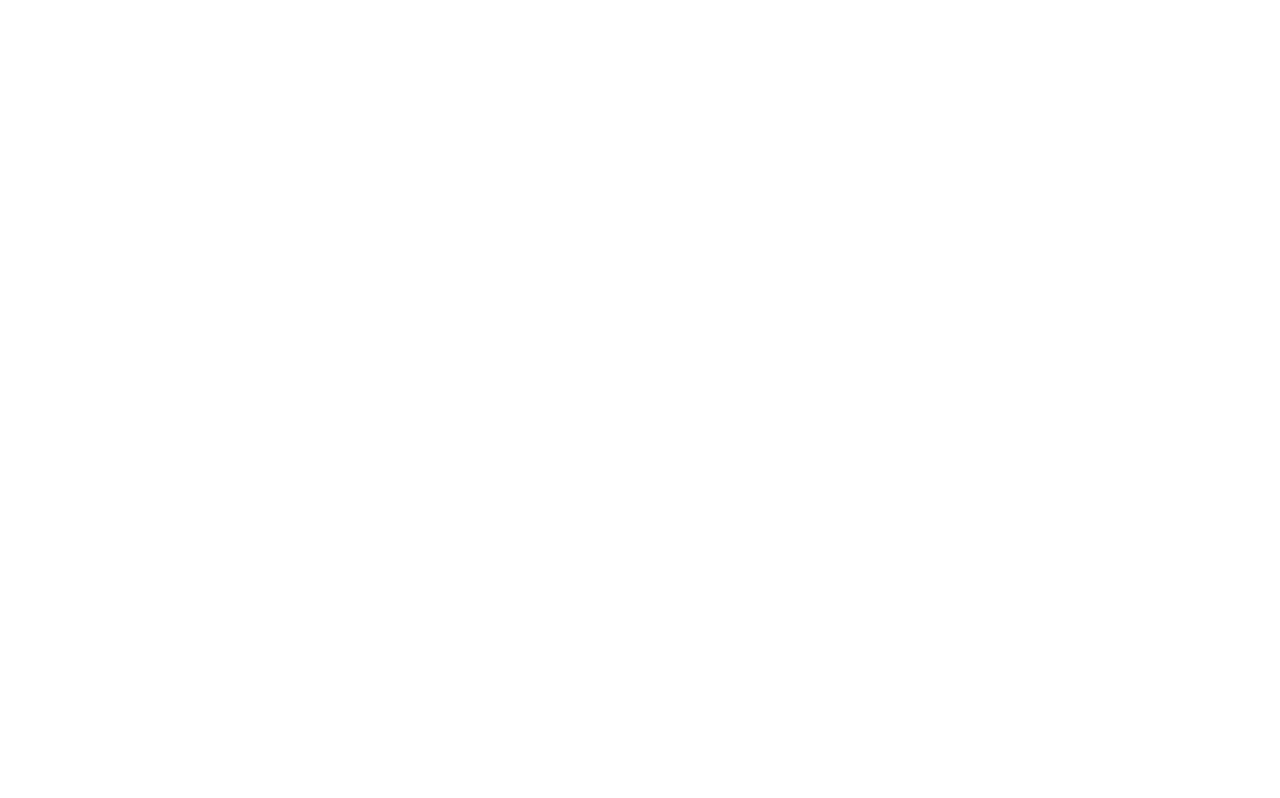
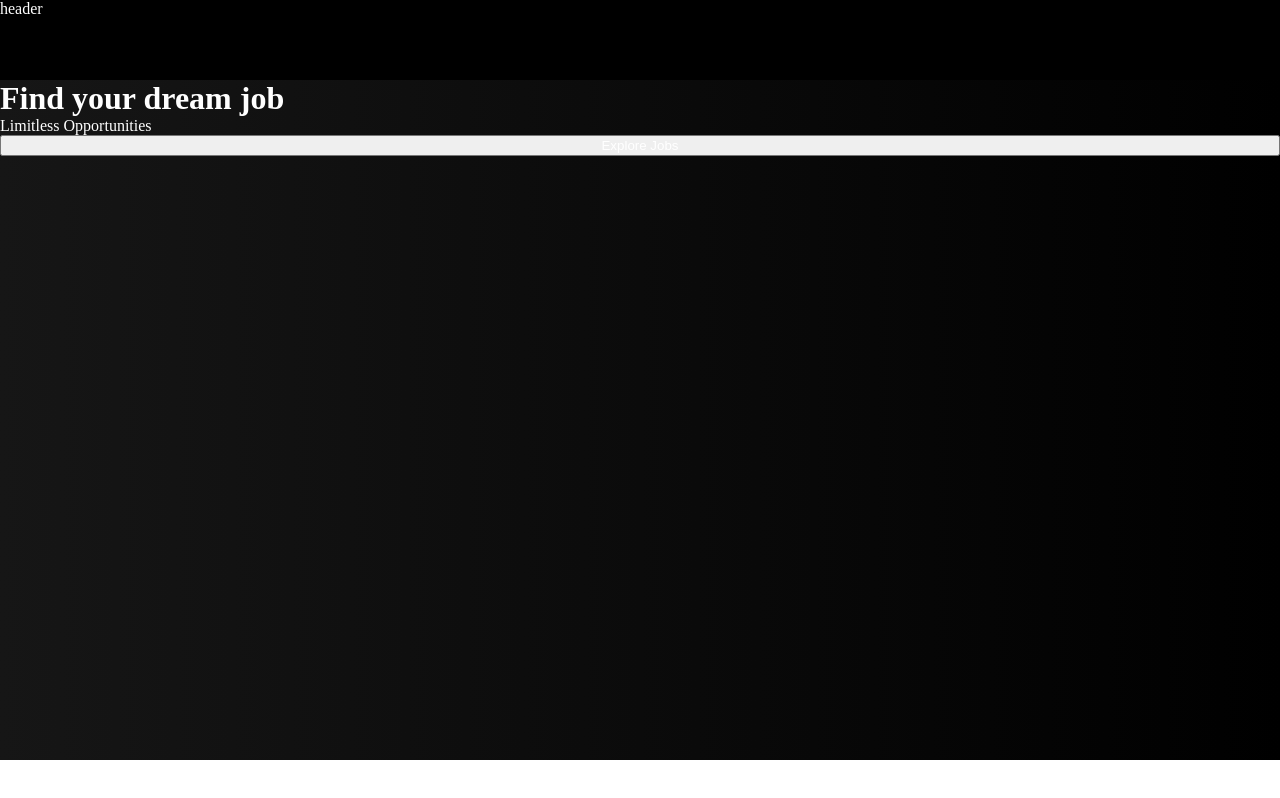
Before and after one commit to Himanshu276330/JOB_KARTS, a React (Create React App) app: page / in a window 1280 px wide. Built offline with nearby package versions, Linux system fonts and the light colour scheme.

Commit message:
addind head and main structure

```diff
--- a/package.json
+++ b/package.json
@@ -8,7 +8,8 @@
     "@testing-library/user-event": "^13.5.0",
     "react": "^17.0.2",
     "react-dom": "^17.0.2",
-    "react-scripts": "5.0.0",
+    "react-script": "^2.0.5",
+    "react-scripts": "^5.0.0",
     "web-vitals": "^2.1.4"
   },
   "scripts": {
--- a/public/header.css
+++ b/public/header.css
@@ -0,0 +1,9 @@
+*{
+    margin: 0;
+}
+
+.nav-bar{
+    background-color: black;
+    height: 10vh;
+    color: white;
+}
--- a/public/index.html
+++ b/public/index.html
@@ -12,6 +12,7 @@
     <title>React App</title>
     <!-- Css file... -->
     <link rel="stylesheet" href="./header.css">
+    <link rel="stylesheet" href="./main.css">
   </head>
   <body>
     <noscript>You need to enable JavaScript to run this app.</noscript>
--- /dev/null
+++ b/public/main.css
@@ -0,0 +1,19 @@
+*{
+    margin: 0;
+    color: white;
+}
+
+.main{
+    margin: auto auto;
+    height: 85vh;
+    background: linear-gradient(to right, #161616, #000000);
+
+    display: flex;
+    flex-direction: column;
+}
+
+/* .title{
+    color: white;
+    text-align: center;
+    font-size: 5rem;
+} */
--- a/src/App.js
+++ b/src/App.js
@@ -1,10 +1,14 @@
 import React from "react";
 import Header from "./component/header";
+import Main from "./component/main"
 import footer from "./component/header";
 
 function App() {
   return(
-    <Header/>
+    <div>
+      <Header/>
+      <Main/>
+    </div>
   );
 }
 
--- a/src/component/header.js
+++ b/src/component/header.js
@@ -6,9 +6,9 @@ import React from "react";
 
 function Header() {
   return (
-      <>
-
-      </>
+      <div className="nav-bar">
+          header
+      </div>
   );
 }
 
--- /dev/null
+++ b/src/component/main.js
@@ -0,0 +1,13 @@
+import react from "react";
+
+function Main(){
+    return(
+        <div className="main">
+            <h1 className="title">Find your dream job</h1>
+            <p>Limitless Opportunities</p>
+            <button>Explore Jobs</button>
+        </div>
+    );
+}
+
+export default Main;
```
Also changed, not shown: 1 other file (tests, documents, lock files or other folders).
